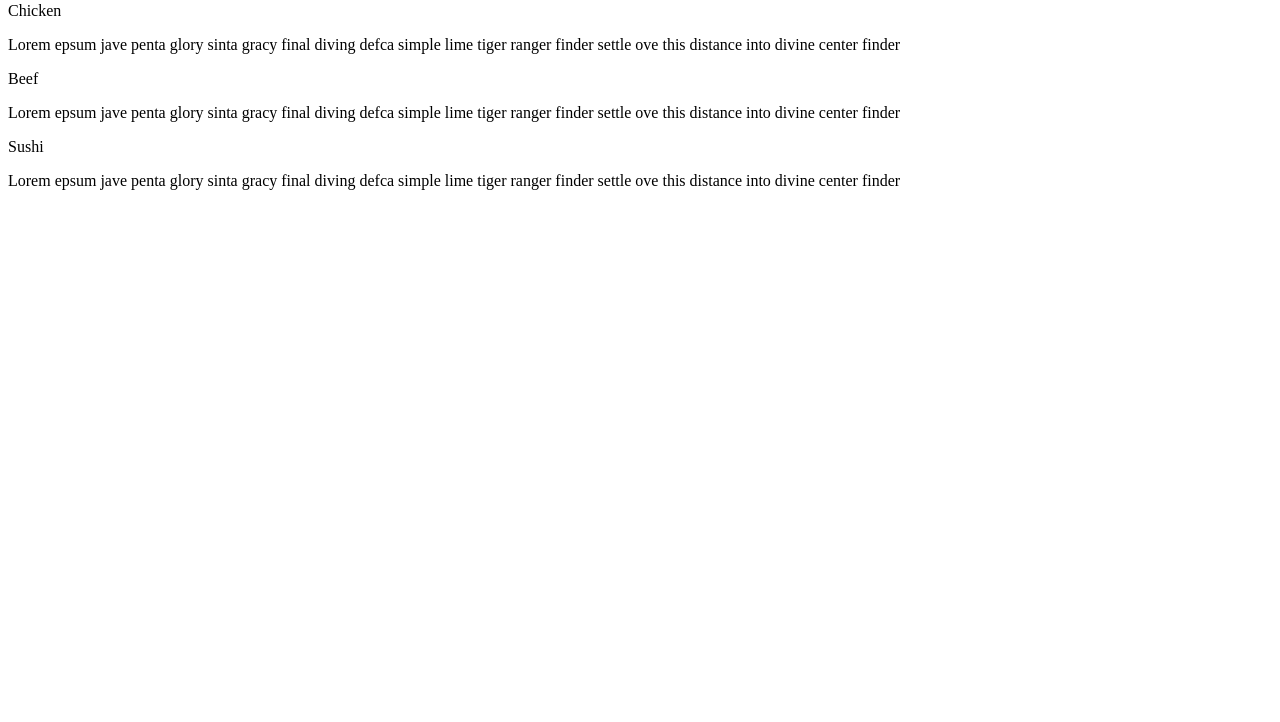
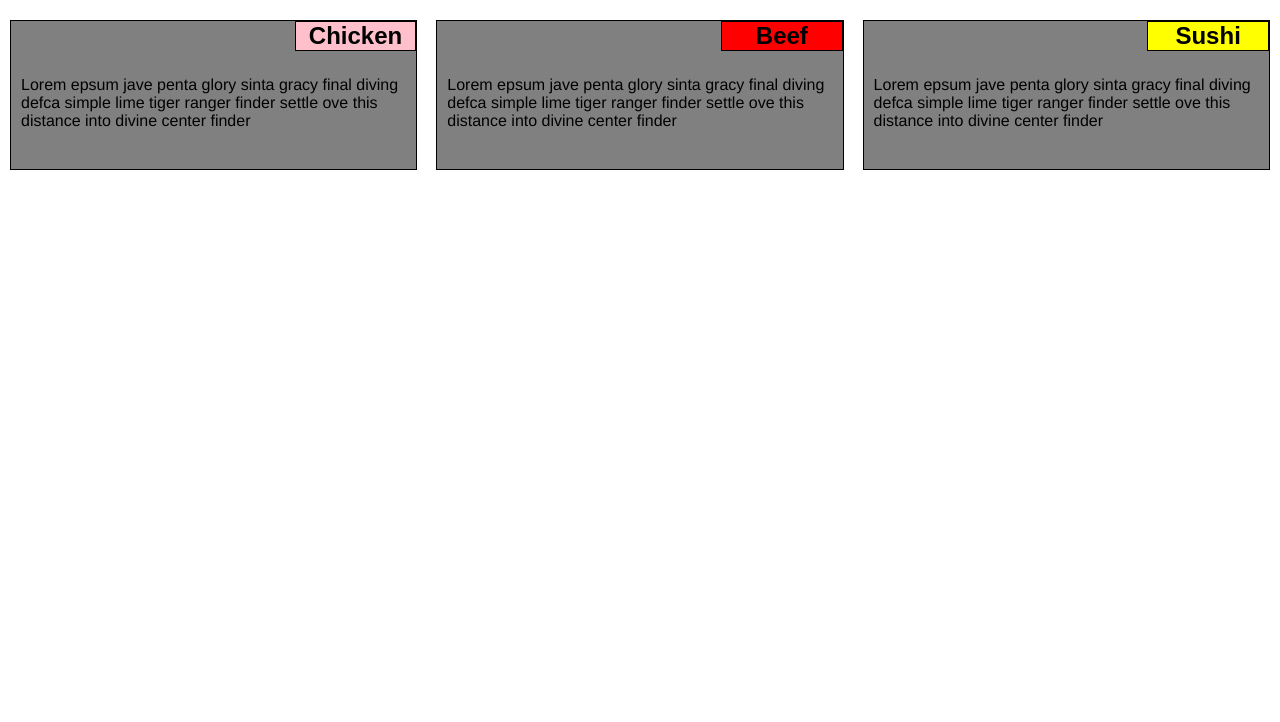
Before and after one commit to hdspiff/Assignment, a plain HTML site: page Assignment/index.html in a window 1280 px wide. Shown: the part 78-800 px from the top of the page. Drawn offline with Linux system fonts and the light colour scheme.

Commit message:
Module2-Assignment

```diff
--- a/Assignment/index.html
+++ b/Assignment/index.html
@@ -3,21 +3,31 @@
 <head>
 <meta charset="utf-8">
 <meta name="viewport" content="width=device-width, initial-scale=1">
+<link rel="stylesheet" type="text/css" href="style.css"></link>
 	<title>Module 2 Assignment</title>
 </head>
 <body>
 	<h1>Our Menu</h1>
-	<div>
-		<div><p>Chicken</p>
+
+<div class="row">
+	<section class="col-lg-4 col-md-6 col-sm-12 space1 space2">
+		<p class="chicken">Chicken</p>
+		<div>
 		Lorem epsum jave penta glory sinta gracy final diving defca simple lime tiger ranger finder settle ove this distance into divine center finder
 		</div>
-		<div><p>Beef</p>
+		</section>
+	<section class="col-lg-4 col-md-6 col-sm-12 space1">
+		<p class="beef">Beef</p>
+		<div>
 		Lorem epsum jave penta glory sinta gracy final diving defca simple lime tiger ranger finder settle ove this distance into divine center finder
 		</div>
-		<div><p>Sushi</p>
-		Lorem epsum jave penta glory sinta gracy final diving defca simple lime tiger ranger finder settle ove this distance into divine center finder
-		</div>
-	</div>
+		</section>
+	<section class="col-lg-4 col-md-12 col-sm-12">
+		<p class="sushi">Sushi</p>
+		<div>
+		Lorem epsum jave penta glory sinta gracy final diving defca simple lime tiger ranger finder settle ove this distance into divine center finder</div>
+		</section>
+</div>
 
 </body>
 </html>
--- /dev/null
+++ b/Assignment/style.css
@@ -0,0 +1,101 @@
+* {
+	box-sizing: border-box;
+	margin: 0;
+	padding: 0;
+}
+
+h1 {
+	margin: 2%;
+	text-align: center;
+	font-family: helvetica;
+}
+
+section {
+	border: 1px solid black;
+	background-color: grey;
+	height: 150px;
+	float: left;
+	margin-bottom: 15px;
+}
+
+
+p {
+	position: relative;
+	left: 70%;
+	text-align: center;
+	font-size: 150%;
+	border: 1px solid black;
+	width: 30%;
+	height: 30px;
+	margin-bottom: 15px;
+	margin-top: 0px;
+	font-family: sans-serif;
+	font-weight: bold;
+}
+
+div {
+	padding: 10px;
+	font-family: helvetica;
+}
+
+.chicken {
+	background-color: pink;
+}
+
+.beef {
+	background-color: red;
+}
+
+.sushi {
+	background-color: yellow;
+}
+
+
+/* Simple Responsive Framework. */
+.row {
+  width: 100%;
+}
+
+/********** Large devices only **********/
+@media (min-width: 992px) {
+  .col-lg-1, .col-lg-2, .col-lg-3, .col-lg-4,
+  .col-lg-5, .col-lg-6, .col-lg-7, .col-lg-8,
+  .col-lg-9, .col-lg-10, .col-lg-11, .col-lg-12
+  .col-lg-4 {
+  	width: 32.33%;
+  }
+  .space1 {
+  	margin-right: 1.505%;
+  }
+}
+
+
+/********** Medium devices only **********/
+@media (min-width: 768px) and (max-width: 991px) {
+  .col-md-1, .col-md-2, .col-md-3, .col-md-4,
+  .col-md-5, .col-md-6, .col-md-7, .col-md-8,
+  .col-md-9, .col-md-10, .col-md-11, .col-md-12
+  .col-md-6 {
+  	width: 49%
+  }
+  .space2 {
+  	margin-right: 2%;
+  }
+  .col-md-12 {
+  	width: 100%
+  }
+}
+
+
+/********** Small devices only **********/
+@media (max-width: 767px) {
+  .col-sm-1, .col-sm-2, .col-sm-3, .col-sm-4,
+  .col-sm-5, .col-sm-6, .col-sm-7, .col-sm-8,
+  .col-sm-9, .col-sm-10, .col-sm-11, .col-sm-12
+  .col-sm-6 {
+  	width: 50%
+  }
+  .col-sm-12 {
+  	width: 100%
+  }
+}
```
